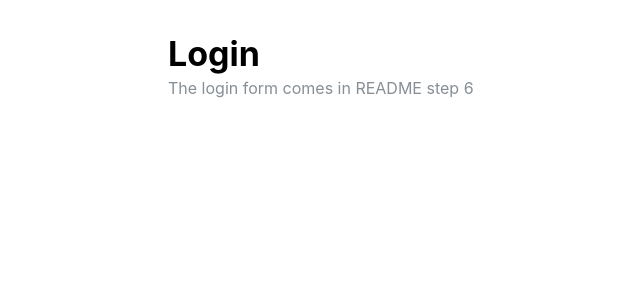
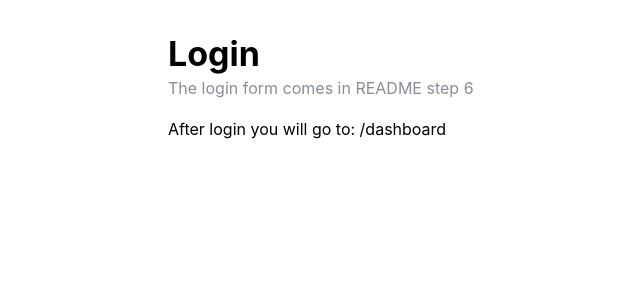
Before and after one commit to jahid-csedu/iam-forntend, a React (Vite) app in the folder apps/console/: page /login in a window 1280 px wide. Shown: the top 300 px of the page, without its empty margins (218-858 px from the left). Built offline with nearby package versions, Linux system fonts and the light colour scheme.

Commit message:
returnTo and anonymous-only guard (lesson 3.8)

```diff
--- a/apps/console/src/App.tsx
+++ b/apps/console/src/App.tsx
@@ -1,5 +1,6 @@
 import { Navigate, Route, Routes } from 'react-router'
 import RequireAuth from './routing/RequireAuth'
+import RequireAnonymous from './routing/RequireAnonymous'
 import AppLayout from './ui/AppLayout'
 import DashboardPage from './pages/DashboardPage'
 import UsersPage from './pages/UsersPage'
@@ -11,7 +12,9 @@ function App() {
   return (
     <Routes>
       {/* No frame */}
-      <Route path="/login" element={<LoginPage />} />
+      <Route element={<RequireAnonymous />}>
+        <Route path="/login" element={<LoginPage />} />
+      </Route>
       <Route path="/" element={<Navigate to="/dashboard" replace />} />
 
       {/* Guard first, then the frame, then the pages */}
--- a/apps/console/src/pages/LoginPage.tsx
+++ b/apps/console/src/pages/LoginPage.tsx
@@ -1,11 +1,17 @@
 import { Container, Text, Title } from '@mantine/core'
+import { useSearchParams } from 'react-router'
+import { safeReturnTo } from '../routing/returnTo'
 
 function LoginPage() {
+    const [searchParams] = useSearchParams()
+    const returnTo = safeReturnTo(searchParams.get('returnTo'))
+
     return (
         <Container size="xs" py="xl">
             <title>Login - IAM Console</title>
             <Title order={1}>Login</Title>
             <Text c="dimmed">The login form comes in README step 6</Text>
+            <Text mt="md">After login you will go to: {returnTo}</Text>
         </Container>
     )
 }
--- /dev/null
+++ b/apps/console/src/routing/RequireAnonymous.tsx
@@ -0,0 +1,12 @@
+import { Outlet, Navigate } from "react-router";
+import { isLoggedIn } from "../session";
+
+function RequireAnonymous() {
+    if (!isLoggedIn) {
+        return <Outlet />
+    }
+
+    return <Navigate to="/dashboard" />
+}
+
+export default RequireAnonymous
--- a/apps/console/src/routing/RequireAuth.tsx
+++ b/apps/console/src/routing/RequireAuth.tsx
@@ -1,9 +1,12 @@
-import { Navigate, Outlet } from 'react-router'
+import { Navigate, Outlet, useLocation } from 'react-router'
 import { isLoggedIn } from '../session'
 
 function RequireAuth() {
+    const location = useLocation()
+
     if(!isLoggedIn) {
-        return <Navigate to="/login" replace />
+        const wanted = location.pathname + location.search
+        return <Navigate to={`/login?returnTo=${encodeURIComponent(wanted)}`} replace />
     }
 
     return <Outlet />
--- /dev/null
+++ b/apps/console/src/routing/returnTo.ts
@@ -0,0 +1,12 @@
+export function safeReturnTo(value: string | null): string {
+    if(
+        value !== null &&
+        value.startsWith('/') &&
+        !value.startsWith('//') &&
+        !value.startsWith('/\\')
+    ) {
+        return value
+    }
+
+    return '/dashboard'
+}
--- a/apps/console/src/session.ts
+++ b/apps/console/src/session.ts
@@ -1 +1 @@
-export const isLoggedIn: boolean = true
+export const isLoggedIn: boolean = false
```
Also changed, not shown: 1 other file (tests, documents, lock files or other folders).
